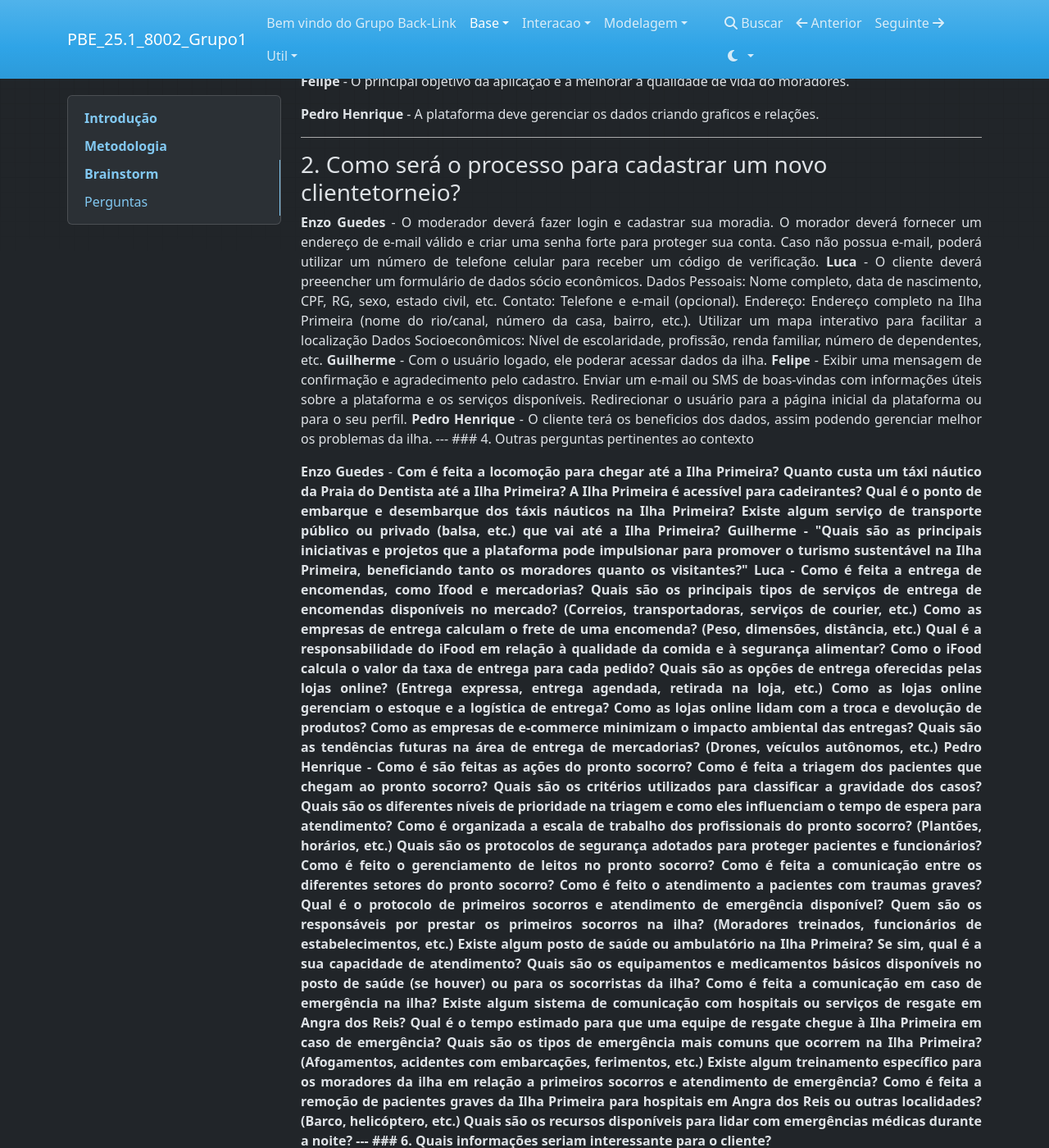
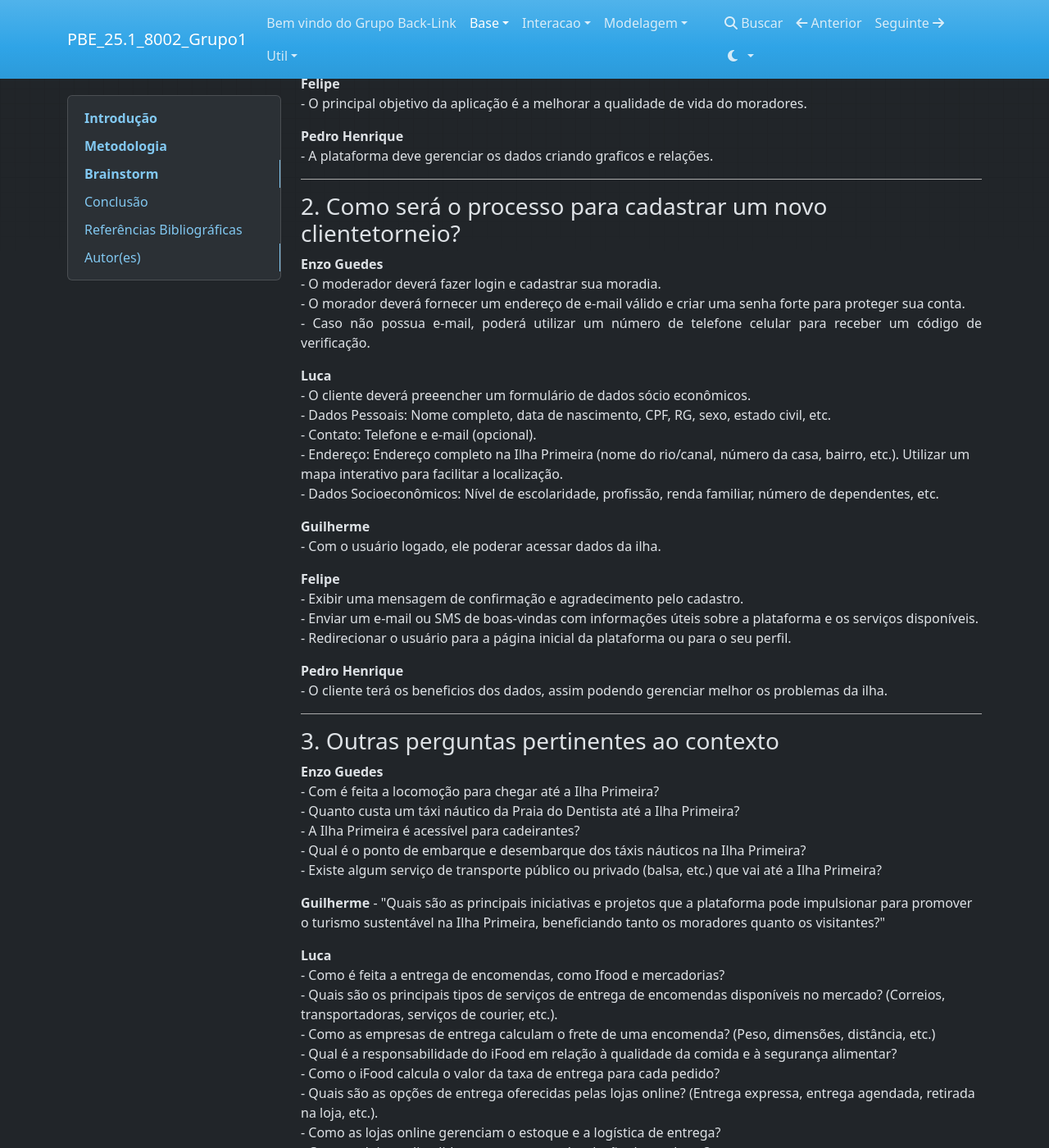
Before and after one commit to Projetos-de-Extensao/PBE_25.1_8002_BackLink, an MkDocs documentation site: the page built from docs/base/Brainstorm.md, in a window 1280 px wide and 1400 px high, scrolled down 588 px. Shown: the whole window at 82% size. Built offline with MkDocs 1.6.1, drawn with Linux system fonts in a browser that asks for light colours; nearby versions of some CDN libraries; some of the changed text lies outside the part shown.

Commit message:
Update Brainstorm.md

```diff
--- a/docs/base/Brainstorm.md
+++ b/docs/base/Brainstorm.md
@@ -14,28 +14,29 @@
 </p>
 
 
-
 # Brainstorm
-
+ ---
 <!-- ## Versão 1.0 -->
-
-## Perguntas
-
 
 
 ### 1. Qual o objetivo principal da aplicação?
 
 <p align = "justify">
-<b>Enzo Guedes</b> - Deve ser uma plataforma onde os moradores possam cadastrar seus dados, para a forma do censo.
+<b>Enzo Guedes</b> <br>
+- Deve ser uma plataforma onde os moradores possam cadastrar seus dados, para a forma do censo.
 </p>
 
-<b>Luca</b> - A plataforma deve armazenar os dados populacionais da ilha.
+<b>Luca</b> <br>
+- A plataforma deve armazenar os dados populacionais da ilha.
 
-<b>Guilherme</b> - O objetivo da aplicação é ajudar os moradores da Ilha Primeira a identificar os problemas da região.
+<b>Guilherme</b> <br>
+- O objetivo da aplicação é ajudar os moradores da Ilha Primeira a identificar os problemas da região.
 
-<b>Felipe</b> - O principal objetivo da aplicação é a melhorar a qualidade de vida do moradores.
+<b>Felipe</b> <br>
+- O principal objetivo da aplicação é a melhorar a qualidade de vida do moradores.
 
-<b>Pedro Henrique</b> - A plataforma deve gerenciar os dados criando graficos e relações.
+<b>Pedro Henrique</b> <br>
+- A plataforma deve gerenciar os dados criando graficos e relações.
 </p>
 
 
@@ -45,27 +46,33 @@
 ### 2. Como será o processo para cadastrar um novo clientetorneio?
 
 <p align = "justify">
-<b>Enzo Guedes</b> - O moderador deverá fazer login e cadastrar sua moradia.
-O morador deverá fornecer um endereço de e-mail válido e criar uma senha forte para proteger sua conta.
-Caso não possua e-mail, poderá utilizar um número de telefone celular para receber um código de verificação.
+<b>Enzo Guedes</b> <br>
+- O moderador deverá fazer login e cadastrar sua moradia. <br>
+- O morador deverá fornecer um endereço de e-mail válido e criar uma senha forte para proteger sua conta.<br>
+- Caso não possua e-mail, poderá utilizar um número de telefone celular para receber um código de verificação.
+  </p>
+
+<b>Luca</b> <br>
+- O cliente deverá preeencher um formulário de dados sócio econômicos. <br>
+- Dados Pessoais: Nome completo, data de nascimento, CPF, RG, sexo, estado civil, etc.<br>
+- Contato: Telefone e e-mail (opcional).<br>
+- Endereço: Endereço completo na Ilha Primeira (nome do rio/canal, número da casa, bairro, etc.). Utilizar um mapa interativo para facilitar a localização.<br>
+- Dados Socioeconômicos: Nível de escolaridade, profissão, renda familiar, número de dependentes, etc.
 
 
-<b>Luca</b> - O cliente deverá preeencher um formulário de dados sócio econômicos.
-Dados Pessoais: Nome completo, data de nascimento, CPF, RG, sexo, estado civil, etc.
-Contato: Telefone e e-mail (opcional).
-Endereço: Endereço completo na Ilha Primeira (nome do rio/canal, número da casa, bairro, etc.). Utilizar um mapa interativo para facilitar a localização
-Dados Socioeconômicos: Nível de escolaridade, profissão, renda familiar, número de dependentes, etc.
-
-
-<b>Guilherme</b> - Com o usuário logado, ele poderar acessar dados da ilha.
+<b>Guilherme</b> <br>
+- Com o usuário logado, ele poderar acessar dados da ilha.
 
 <!-- Em casos de cadastro -->
 
-<b>Felipe</b> - Exibir uma mensagem de confirmação e agradecimento pelo cadastro.
-Enviar um e-mail ou SMS de boas-vindas com informações úteis sobre a plataforma e os serviços disponíveis.
-Redirecionar o usuário para a página inicial da plataforma ou para o seu perfil.
+<b>Felipe</b> <br>
+- Exibir uma mensagem de confirmação e agradecimento pelo cadastro. <br>
+- Enviar um e-mail ou SMS de boas-vindas com informações úteis sobre a plataforma e os serviços disponíveis.<br>
+- Redirecionar o usuário para a página inicial da plataforma ou para o seu perfil.
 
-<b>Pedro Henrique</b> - O cliente terá os beneficios dos dados, assim podendo gerenciar melhor os problemas da ilha.
+<b>Pedro Henrique</b> <br>
+- O cliente terá os beneficios dos dados, assim podendo gerenciar melhor os problemas da ilha.
+ </p>
 
 ---
  <!-- Faz parte do Projeto?  -->
@@ -88,55 +95,57 @@
 
 --- -->
 
-### 4. Outras perguntas pertinentes ao contexto
+### 3. Outras perguntas pertinentes ao contexto
 
 <p align = "justify">
-<b>Enzo Guedes</b> - <strong> Com é feita a locomoção para chegar até a Ilha Primeira? <strong>
-
-   Quanto custa um táxi náutico da Praia do Dentista até a Ilha Primeira?
-   A Ilha Primeira é acessível para cadeirantes?
-   Qual é o ponto de embarque e desembarque dos táxis náuticos na Ilha Primeira?
-   Existe algum serviço de transporte público ou privado (balsa, etc.) que vai até a Ilha Primeira?
+<b>Enzo Guedes</b> <br>
+- Com é feita a locomoção para chegar até a Ilha Primeira? <br>
+- Quanto custa um táxi náutico da Praia do Dentista até a Ilha Primeira?<br>
+- A Ilha Primeira é acessível para cadeirantes?<br>
+- Qual é o ponto de embarque e desembarque dos táxis náuticos na Ilha Primeira?<br>
+- Existe algum serviço de transporte público ou privado (balsa, etc.) que vai até a Ilha Primeira?
+</p>
 
 
-<b>Guilherme</b> - <strong> "Quais são as principais iniciativas e projetos que a plataforma pode impulsionar para promover o turismo sustentável na Ilha Primeira, beneficiando tanto os moradores quanto os visitantes?" <strong>
+<b>Guilherme</b> - "Quais são as principais iniciativas e projetos que a plataforma pode impulsionar para promover o turismo sustentável na Ilha Primeira, beneficiando tanto os moradores quanto os visitantes?"
 
 
-<b>Luca</b> - <strong> Como é feita a entrega de encomendas, como Ifood e mercadorias? <strong>
-
-   Quais são os principais tipos de serviços de entrega de encomendas disponíveis no mercado? (Correios, transportadoras, serviços de courier, etc.)
-   Como as empresas de entrega calculam o frete de uma encomenda? (Peso, dimensões, distância, etc.)
-   Qual é a responsabilidade do iFood em relação à qualidade da comida e à segurança alimentar?
-   Como o iFood calcula o valor da taxa de entrega para cada pedido?
-   Quais são as opções de entrega oferecidas pelas lojas online? (Entrega expressa, entrega agendada, retirada na loja, etc.)
-   Como as lojas online gerenciam o estoque e a logística de entrega?
-   Como as lojas online lidam com a troca e devolução de produtos?
-   Como as empresas de e-commerce minimizam o impacto ambiental das entregas?
-   Quais são as tendências futuras na área de entrega de mercadorias? (Drones, veículos autônomos, etc.)
+<b>Luca</b> <br>
+- Como é feita a entrega de encomendas, como Ifood e mercadorias?<br>
+- Quais são os principais tipos de serviços de entrega de encomendas disponíveis no mercado? (Correios, transportadoras, serviços de courier, etc.).<br>
+- Como as empresas de entrega calculam o frete de uma encomenda? (Peso, dimensões, distância, etc.)<br>
+- Qual é a responsabilidade do iFood em relação à qualidade da comida e à segurança alimentar?<br>
+- Como o iFood calcula o valor da taxa de entrega para cada pedido?<br>
+- Quais são as opções de entrega oferecidas pelas lojas online? (Entrega expressa, entrega agendada, retirada na loja, etc.).<br>
+- Como as lojas online gerenciam o estoque e a logística de entrega?<br>
+- Como as lojas online lidam com a troca e devolução de produtos?<br>
+- Como as empresas de e-commerce minimizam o impacto ambiental das entregas?<br>
+- Quais são as tendências futuras na área de entrega de mercadorias? (Drones, veículos autônomos, etc.).<br>
    <!-- Como a pandemia de COVID-19 afetou o setor de entrega de mercadorias? -->
 
-<b>Pedro Henrique</b> - <strong> Como é são feitas as ações do pronto socorro? <strong>
+<b>Pedro Henrique</b> <br>
+- Como é são feitas as ações do pronto socorro? <br>
+- Como é feita a triagem dos pacientes que chegam ao pronto socorro? <br>
+- Quais são os critérios utilizados para classificar a gravidade dos casos?<br>
+- Quais são os diferentes níveis de prioridade na triagem e como eles influenciam o tempo de espera para atendimento?<br>
+- Como é organizada a escala de trabalho dos profissionais do pronto socorro? (Plantões, horários, etc.)<br>
+- Quais são os protocolos de segurança adotados para proteger pacientes e funcionários?<br>
+- Como é feito o gerenciamento de leitos no pronto socorro?<br>
+- Como é feita a comunicação entre os diferentes setores do pronto socorro?<br>
+- Como é feito o atendimento a pacientes com traumas graves?<br>
+- Qual é o protocolo de primeiros socorros e atendimento de emergência disponível?<br>
+- Quem são os responsáveis por prestar os primeiros socorros na ilha? (Moradores treinados, funcionários de estabelecimentos, etc.)<br>
+- Existe algum posto de saúde ou ambulatório na Ilha Primeira? Se sim, qual é a sua capacidade de atendimento?<br>
+- Quais são os equipamentos e medicamentos básicos disponíveis no posto de saúde (se houver) ou para os socorristas da ilha?<br>
+- Como é feita a comunicação em caso de emergência na ilha?<br>
+- Existe algum sistema de comunicação com hospitais ou serviços de resgate em Angra dos Reis?<br>
+- Qual é o tempo estimado para que uma equipe de resgate chegue à Ilha Primeira em caso de emergência?<br>
+- Quais são os tipos de emergência mais comuns que ocorrem na Ilha Primeira? (Afogamentos, acidentes com embarcações, ferimentos, etc.).<br>
+- Existe algum treinamento específico para os moradores da ilha em relação a primeiros socorros e atendimento de emergência?<br>
+- Como é feita a remoção de pacientes graves da Ilha Primeira para hospitais em Angra dos Reis ou outras localidades? (Barco, helicóptero, etc.).<br>
+- Quais são os recursos disponíveis para lidar com emergências médicas durante a noite?<br>
 
-   Como é feita a triagem dos pacientes que chegam ao pronto socorro? Quais são os critérios utilizados para classificar a gravidade dos casos?
-   Quais são os diferentes níveis de prioridade na triagem e como eles influenciam o tempo de espera para atendimento?
-   Como é organizada a escala de trabalho dos profissionais do pronto socorro? (Plantões, horários, etc.)
-   Quais são os protocolos de segurança adotados para proteger pacientes e funcionários?
-   Como é feito o gerenciamento de leitos no pronto socorro?
-   Como é feita a comunicação entre os diferentes setores do pronto socorro?
-   Como é feito o atendimento a pacientes com traumas graves?
-
-   Qual é o protocolo de primeiros socorros e atendimento de emergência disponível?
-   Quem são os responsáveis por prestar os primeiros socorros na ilha? (Moradores treinados, funcionários de estabelecimentos, etc.)
-   Existe algum posto de saúde ou ambulatório na Ilha Primeira? Se sim, qual é a sua capacidade de atendimento?
-   Quais são os equipamentos e medicamentos básicos disponíveis no posto de saúde (se houver) ou para os socorristas da ilha?
-   Como é feita a comunicação em caso de emergência na ilha? Existe algum sistema de comunicação com hospitais ou serviços de resgate em Angra dos Reis?
-   Qual é o tempo estimado para que uma equipe de resgate chegue à Ilha Primeira em caso de emergência?
-   Quais são os tipos de emergência mais comuns que ocorrem na Ilha Primeira? (Afogamentos, acidentes com embarcações, ferimentos, etc.)
-   Existe algum treinamento específico para os moradores da ilha em relação a primeiros socorros e atendimento de emergência?
-   Como é feita a remoção de pacientes graves da Ilha Primeira para hospitais em Angra dos Reis ou outras localidades? (Barco, helicóptero, etc.)
-   Quais são os recursos disponíveis para lidar com emergências médicas durante a noite?
-
-
+</p>
 
 ---
 <!--
@@ -144,7 +153,7 @@
 <p align = "justify">
 <b>XXX</b> - O cliente.....
 </p>
--->
+
 
 ### 6. Quais informações seriam interessante para o cliente?
 <p align = "justify">
@@ -155,7 +164,7 @@
    <b>WWWWs</b> - O usuário poderá ver scouts de partidas do torneio, ver as regras dos torneios, locais e data das partidas.
 
 </p>
-
+ -->
 
 ### Requisitos elicitados
 
```
